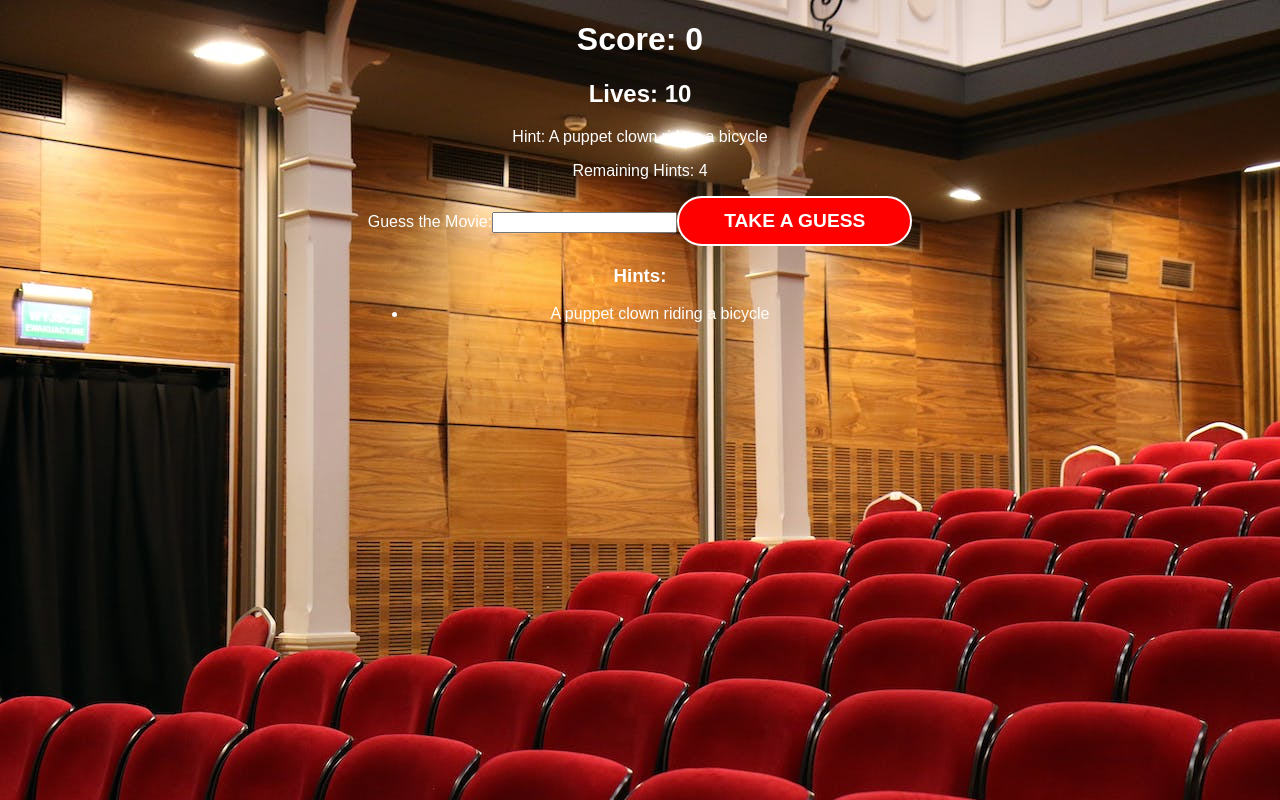
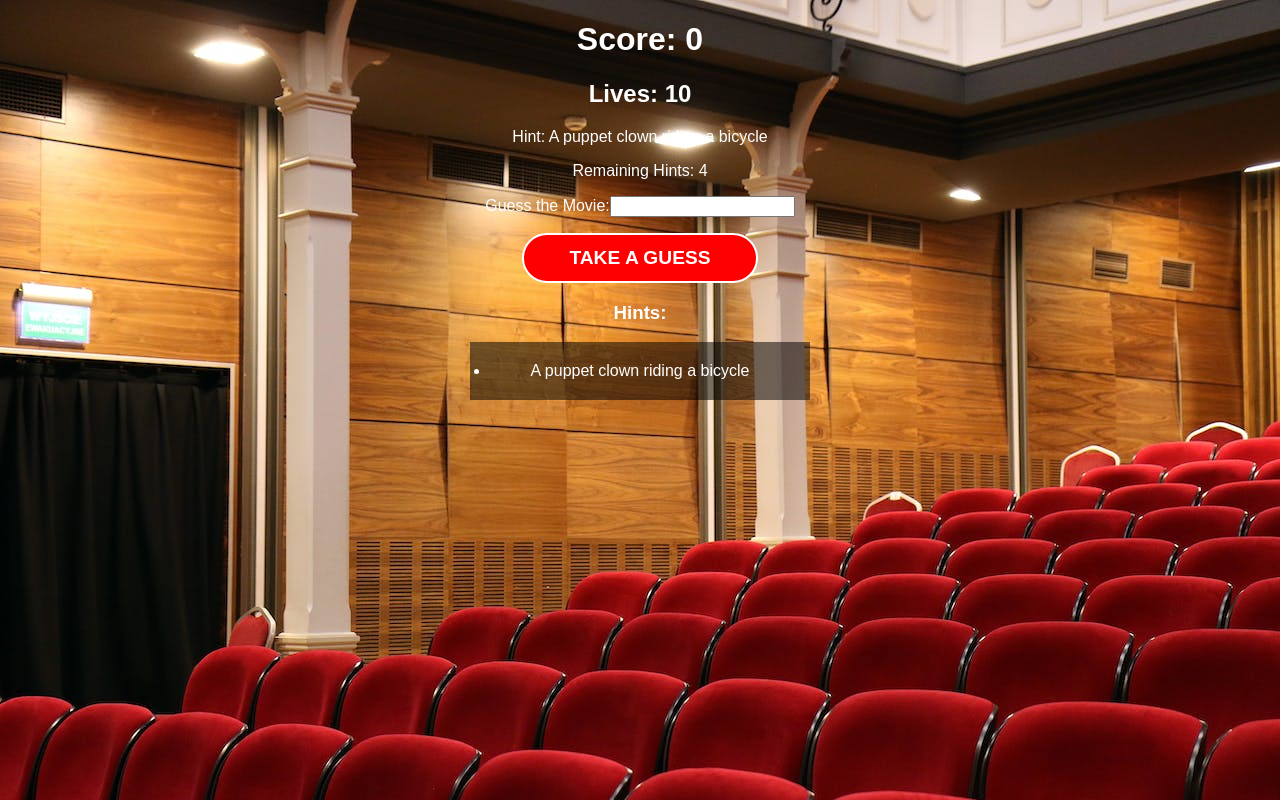
Before and after one commit to flaviare1s/nome-do-filme, a React (Vite) app: page / in a window 1280 px wide. Both pictures are taken after a click on the button "LET'S START". Built offline with nearby package versions, Linux system fonts and the light colour scheme.

Commit message:
Alterando os estilos

```diff
--- a/src/components/Game.css
+++ b/src/components/Game.css
@@ -0,0 +1,5 @@
+.hints_box {
+    background-color: rgba(0, 0, 0, 0.526);
+    padding: 20px;
+    width: 300px;
+}
--- a/src/components/Game.jsx
+++ b/src/components/Game.jsx
@@ -135,23 +135,25 @@ export function Game({ moviesData }) {
                 Guess the Movie:
                 <input type="text" value={guess} onChange={handleGuessChange} />
               </label>
-              <button type="submit">
-                Take a guess
-              </button>
+              <p>
+                  <button type="submit">
+                    Take a guess
+                  </button>
+              </p>
             </form>
           )}
 
           {showOptions && (
             <div>
               <p>Do you want another tip or do you want to change movie?</p>
-              <button onClick={() => handleOptionClick('retry')}>Keep trying</button>
-              <button onClick={() => handleOptionClick('changeMovie')}>Change movie</button>
+              <p><button onClick={() => handleOptionClick('retry')}>Keep trying</button></p>
+              <p><button onClick={() => handleOptionClick('changeMovie')}>Change movie</button></p>
             </div>
           )}
 
           <div>
             <h3>Hints:</h3>
-            <ul>
+            <ul className='hints_box'>
               {currentMovie.hints.slice(0, currentHintIndex + 1).map((hint, index) => (
                 <li key={index}>{hint}</li>
               ))}
```
Also changed, not shown: src/components/StartScreen.css (line endings or trailing spaces).
